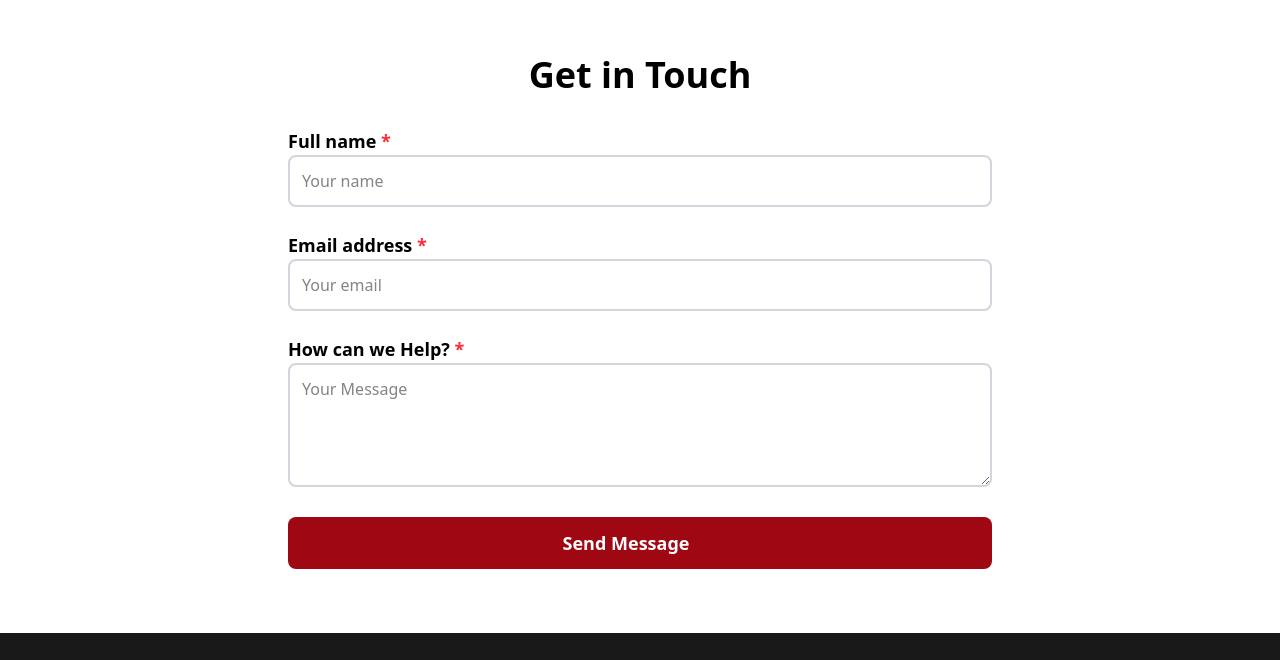
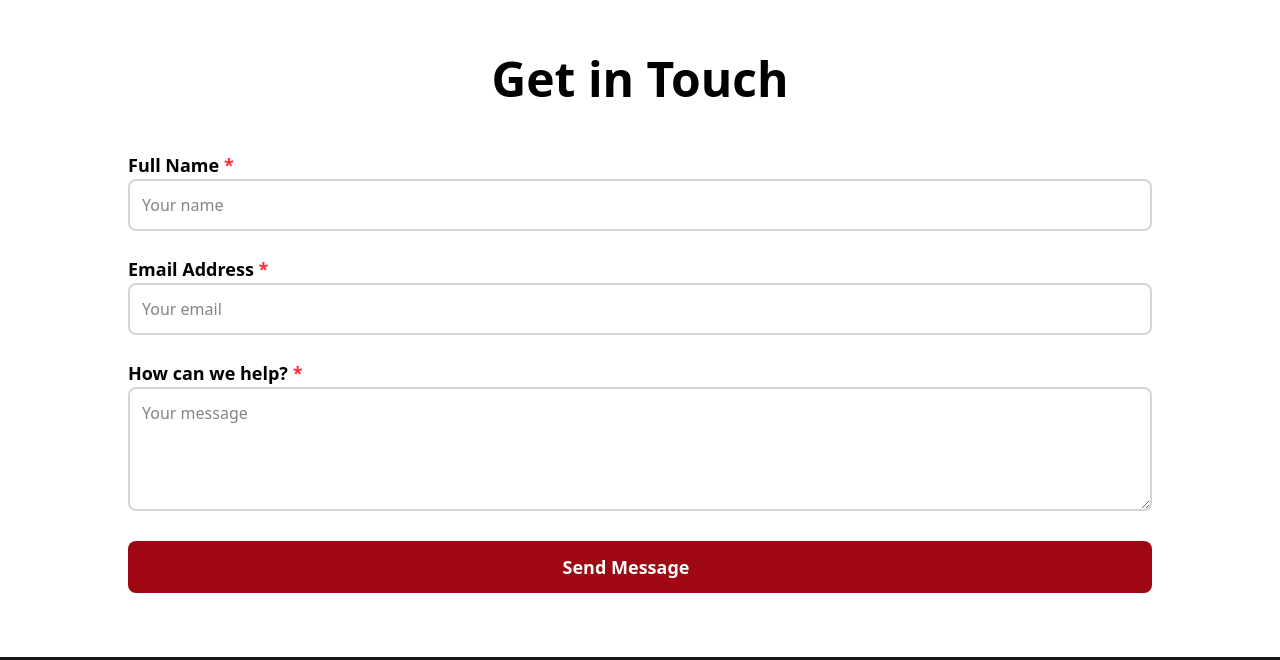
Before and after one commit to Kwasi-1/school-template-v1, a Next.js app: page /contact in a window 1280 px wide. Shown: the part 1640-2300 px from the top of the page. Built offline with nearby package versions, Linux system fonts and the light colour scheme; some icons are missing.

Commit message:
optimize contact form for easy formating

```diff
--- a/components/contact/ContactForm.tsx
+++ b/components/contact/ContactForm.tsx
@@ -2,6 +2,84 @@
 
 import { Icon } from "@iconify/react/dist/iconify.js";
 import { useState } from "react";
+
+// **Reusable Input Field Component**
+const InputField = ({
+  label,
+  name,
+  type = "text",
+  value,
+  onChange,
+  error,
+  placeholder,
+}: {
+  label: string;
+  name: string;
+  type?: string;
+  value: string;
+  onChange: (
+    e: React.ChangeEvent<HTMLInputElement | HTMLTextAreaElement>
+  ) => void;
+  error: boolean;
+  placeholder: string;
+}) => (
+  <div>
+    <label className="block text-lg font-semibold text-black">
+      {label} <span className="text-red-500">*</span>
+    </label>
+    <input
+      type={type}
+      name={name}
+      value={value}
+      onChange={onChange}
+      placeholder={placeholder}
+      className={`w-full border-2 p-3 rounded-md ${
+        error ? "border-red-500" : "border-gray-300"
+      }`}
+    />
+    {error && (
+      <p className="text-red-500 text-sm mt-1">This field is required.</p>
+    )}
+  </div>
+);
+
+// **Reusable Textarea Field Component**
+const TextareaField = ({
+  label,
+  name,
+  value,
+  onChange,
+  error,
+  placeholder,
+}: {
+  label: string;
+  name: string;
+  value: string;
+  onChange: (
+    e: React.ChangeEvent<HTMLInputElement | HTMLTextAreaElement>
+  ) => void;
+  error: boolean;
+  placeholder: string;
+}) => (
+  <div>
+    <label className="block text-lg font-semibold text-black">
+      {label} <span className="text-red-500">*</span>
+    </label>
+    <textarea
+      name={name}
+      value={value}
+      onChange={onChange}
+      placeholder={placeholder}
+      rows={4}
+      className={`w-full border-2 p-3 rounded-md ${
+        error ? "border-red-500" : "border-gray-300"
+      }`}
+    ></textarea>
+    {error && (
+      <p className="text-red-500 text-sm mt-1">This field is required.</p>
+    )}
+  </div>
+);
 
 const ContactForm = () => {
   const [formData, setFormData] = useState({
@@ -25,10 +103,10 @@ const ContactForm = () => {
 
   const handleSubmit = (e: React.FormEvent) => {
     e.preventDefault();
-    let newErrors = {
-      fullName: !formData.fullName,
-      email: !formData.email,
-      message: !formData.message,
+    const newErrors = {
+      fullName: !formData.fullName.trim(),
+      email: !formData.email.trim(),
+      message: !formData.message.trim(),
     };
     setErrors(newErrors);
 
@@ -38,73 +116,41 @@ const ContactForm = () => {
   };
 
   return (
-    <section className="py-16 px-4 md:px-8 max-w-3xl mx-auto">
+    <section className="py-16 px-4 md:px-8 w-[85%] container mx-auto">
       {/* Heading */}
-      <h2 className="text-3xl md:text-4xl font-semibold text-center text-black mb-8">
+      <h2 className="text-3xl md:text-4xl lg:text-5xl font-semibold text-center text-black mb-12">
         Get in Touch
       </h2>
 
       {/* Contact Form */}
       <form onSubmit={handleSubmit} className="space-y-6">
-        {/* Full Name */}
-        <div>
-          <label className="block text-lg font-semibold text-black">
-            Full name <span className="text-red-500">*</span>
-          </label>
-          <input
-            type="text"
+        <InputField
+          label="Full Name"
           name="fullName"
           value={formData.fullName}
           onChange={handleChange}
+          error={errors.fullName}
           placeholder="Your name"
-            className={`w-full border-2 p-3 rounded-md ${
-              errors.fullName ? "border-red-500" : "border-gray-300"
-            }`}
         />
-          {errors.fullName && (
-            <p className="text-red-500 text-sm mt-1">This field is required.</p>
-          )}
-        </div>
 
-        {/* Email Address */}
-        <div>
-          <label className="block text-lg font-semibold text-black">
-            Email address <span className="text-red-500">*</span>
-          </label>
-          <input
+        <InputField
+          label="Email Address"
+          name="email"
           type="email"
-            name="email"
           value={formData.email}
           onChange={handleChange}
+          error={errors.email}
           placeholder="Your email"
-            className={`w-full border-2 p-3 rounded-md ${
-              errors.email ? "border-red-500" : "border-gray-300"
-            }`}
         />
-          {errors.email && (
-            <p className="text-red-500 text-sm mt-1">This field is required.</p>
-          )}
-        </div>
 
-        {/* Message */}
-        <div>
-          <label className="block text-lg font-semibold text-black">
-            How can we Help? <span className="text-red-500">*</span>
-          </label>
-          <textarea
+        <TextareaField
+          label="How can we help?"
           name="message"
           value={formData.message}
           onChange={handleChange}
-            placeholder="Your Message"
-            rows={4}
-            className={`w-full border-2 p-3 rounded-md ${
-              errors.message ? "border-red-500" : "border-gray-300"
-            }`}
-          ></textarea>
-          {errors.message && (
-            <p className="text-red-500 text-sm mt-1">This field is required.</p>
-          )}
-        </div>
+          error={errors.message}
+          placeholder="Your message"
+        />
 
         {/* Submit Button */}
         <button
```
Lines whose indentation alone changed are shown as unchanged.
